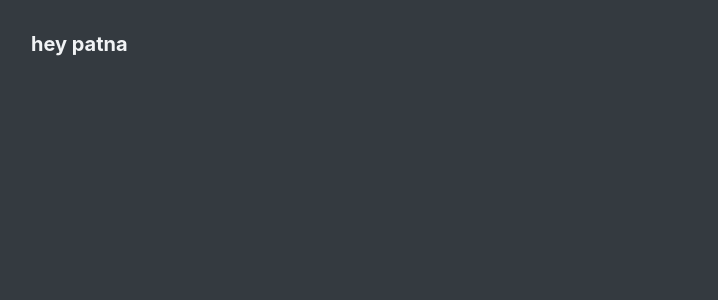
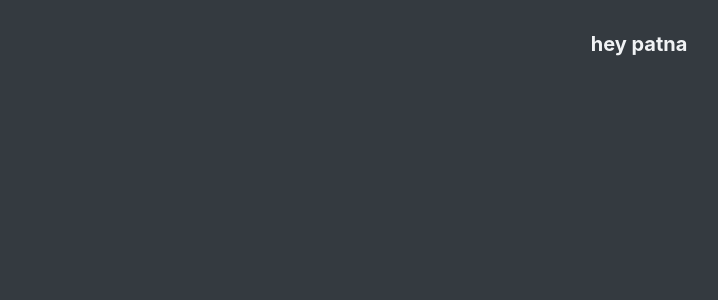
Before and after one commit to njahi/react-quiz-app, a React (Vite) app: page / in a window 1280 px wide. Shown: the top 300 px of the page, without its empty margins (1-719 px from the left). Built offline with nearby package versions, Linux system fonts and the light colour scheme.

Commit message:
styling the parent component that is the app

```diff
--- a/src/App.jsx
+++ b/src/App.jsx
@@ -1,5 +1,9 @@
 function App() {
-  return <h1>hey patna</h1>;
+  return (
+    <div className='app'>
+      <h1>hey patna</h1>
+    </div>
+  );
 }
 
 export default App;
--- a/src/index.css
+++ b/src/index.css
@@ -28,3 +28,9 @@ body {
   background-color: var(--color-darkest);
   padding: 3.2rem;
 }
+.app {
+  display: flex;
+  flex-direction: column;
+  align-items: center;
+  justify-content: center;
+}
```
